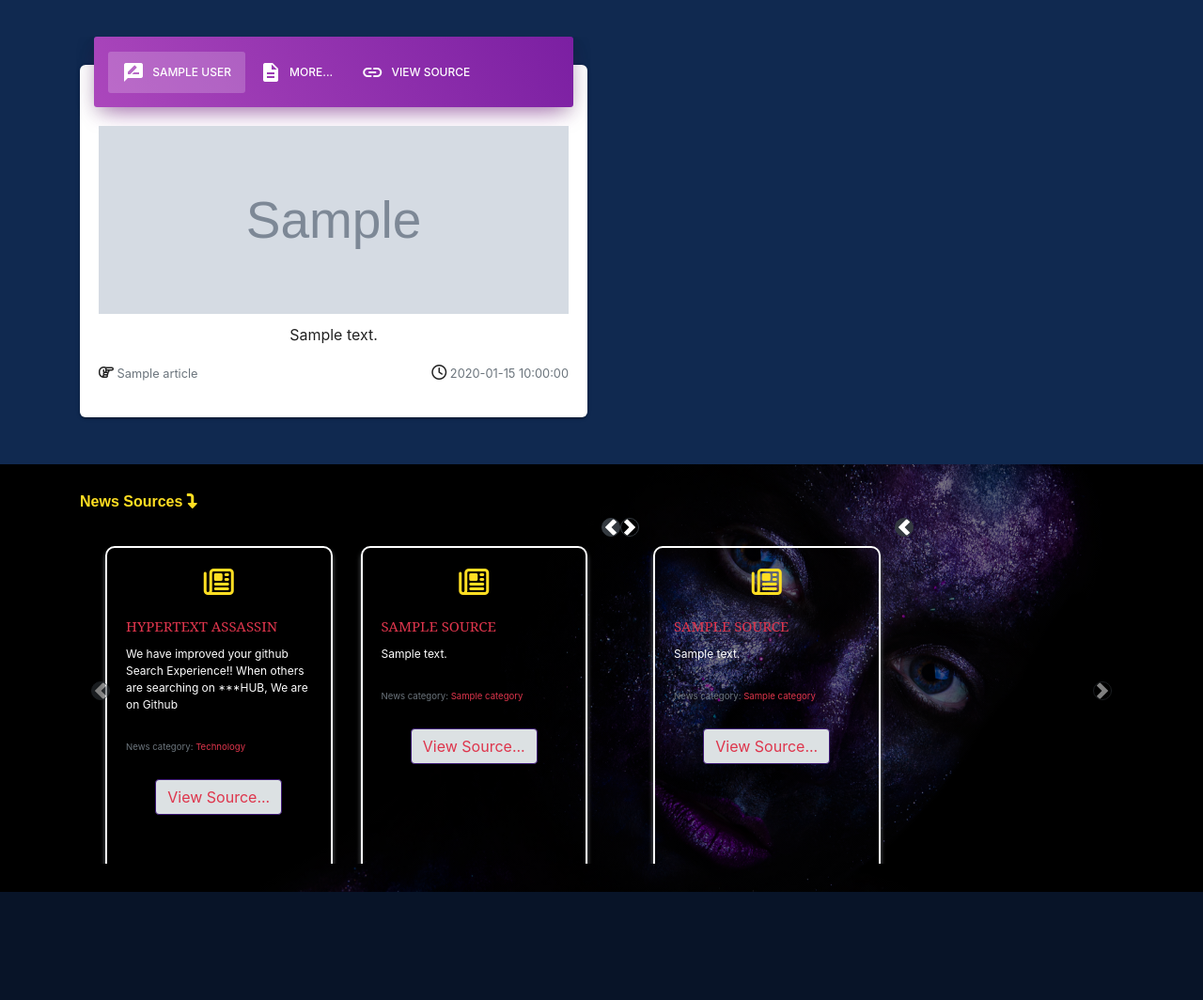
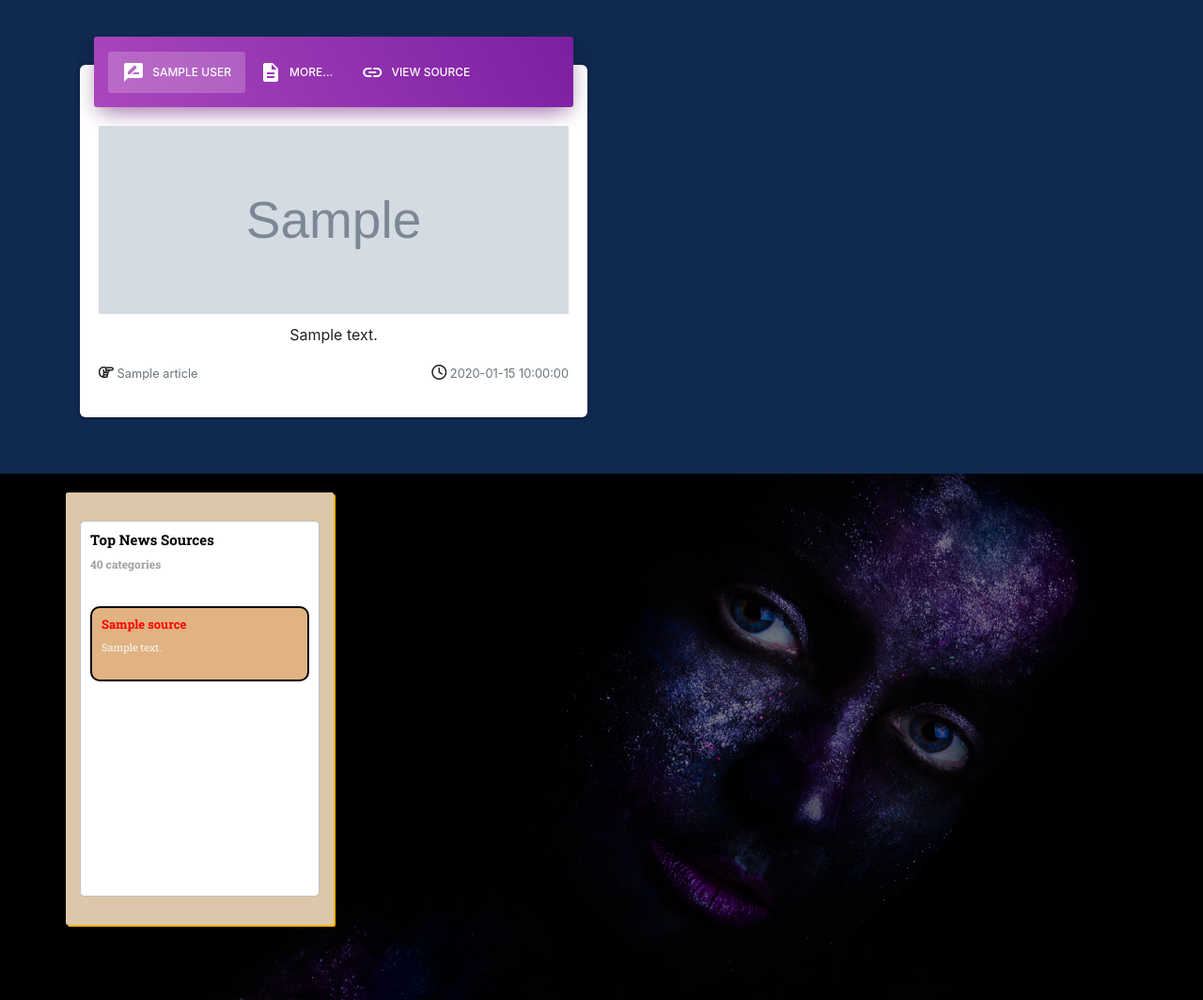
Before and after one commit to enockabere/The-News-Man, a Flask app: template app/templates/index.html in a window 1280 px wide. Shown: the part 1156-2220 px from the top of the page at 94% size. Before the commit the page ends 2105 px from the top, so only its background shows below. Run offline with Flask 2, Linux system fonts and the light colour scheme; the template is opened without the code that fills it: most values are stand-ins (such as "Sample title", 1, 10 or a date in 2020); grey boxes marked "Sample" are stand-in pictures; some libraries are stand-ins or nearby versions; some web fonts are replaced.

Commit message:
update sources

```diff
--- a/app/static/css/style.css
+++ b/app/static/css/style.css
@@ -103,6 +103,64 @@ body{
   #myBtn:hover {
     background-color: #555;
   }
+  #scrolls{
+      background: white;
+      margin-top: 30px;
+      border-radius: 5px;
+      border: 1px solid #BFBFBF;
+      height:50vh;
+  }
+  #scroller{
+      background:#DCC7AA;
+      padding-bottom: 30px;
+      margin-top: 20px;
+      border-radius: 2px;
+      box-shadow: 2px 2px #feb300;
+  }
+  .start{
+      padding: 10px;
+  }
+  .start h4{
+    font-size: 15px;
+    color: black;
+    font-family: 'Roboto Slab', serif;
+    font-weight: bold;
+}
+.start p{
+    font-size: 12px;
+    color: rgb(163, 159, 159);
+    font-family: 'Roboto Slab', serif;
+}
+  .info{
+      padding:10px;
+      border: 2px solid black;
+      display: flex;
+    overflow: hidden;
+    margin: 10px;
+    background-color:#e1b382;
+    border-radius:10px;
+  }
+  .info h6{
+    font-size: 13px;
+    color: red;
+    font-family: 'Roboto Slab', serif;
+    font-weight: bold;
+    text-decoration: none;
+
+}
+.info p{
+    font-size: 11px;
+    color: rgb(248, 244, 244);
+    font-family: 'Roboto Slab', serif;
+    text-decoration: none;
+}
+.info h6:hover{
+    text-decoration: none;
+
+}
+.info p:hover{
+    text-decoration: none;
+}
 /* Hero Section */
 .hero{
     background:
@@ -162,7 +220,9 @@ body{
   }
 
 /* sources section */
-.sources{
+
+.source{
+    height:70vh;
     background:linear-gradient(
         rgba(0, 0, 0, 0.5),
         rgba(0, 0, 0, 0.5)
@@ -171,90 +231,10 @@ body{
     background-repeat: no-repeat;
     background-size: cover;
     background-attachment: fixed;
-}
-#sources{
-    padding-top: 30px;
     padding-bottom: 30px;
-    margin-top: 20px;
 }
 
-.section-header{
-    font-size: 16px;
-	text-align: left;
-	font-family: 'Noto Sans SC', sans-serif;
-	color: #ffde22;
-	font-weight: 700;
-	text-decoration: none;
-}
-@media (max-width: 768px) {
-    .carousel-inner .carousel-item > div {
-        display: none;
-    }
-    .carousel-inner .carousel-item > div:first-child {
-        display: block;
-    }
-}
 
-.carousel-inner .carousel-item.active,
-.carousel-inner .carousel-item-next,
-.carousel-inner .carousel-item-prev {
-    display: flex;
-}
-
-/* display 3 */
-@media (min-width: 768px) {
-
-    .carousel-inner .carousel-item-right.active,
-    .carousel-inner .carousel-item-next {
-      transform: translateX(33.333%);
-    }
-
-    .carousel-inner .carousel-item-left.active,
-    .carousel-inner .carousel-item-prev {
-      transform: translateX(-33.333%);
-    }
-}
-
-.carousel-inner .carousel-item-right,
-.carousel-inner .carousel-item-left{
-  transform: translateX(0);
-}
-.carousel-control-prev-icon{
-    background-color: black;
-    color: red;
-}
-.icos{
-    color: #ffde22;
-    padding-top: 20px;
-}
-#sCard{
-    background: transparent;
-    box-shadow: 0 4px 5px 0 #626768;
-    transition: 0.3s;
-	border-radius: 10px;
-    border: 2px solid white;
-
-}
-#sCard:hover{
-    background: transparent;
-    box-shadow: none;
-    border-radius: 10px;
-    border: 2px solid #3C1874;
-}
-.card-title{
-    font-family: 'Noto Serif', serif;
-    text-transform: uppercase;
-    font-size: 15px;
-    font-weight: 400;
-	color: #DE354C;
-    text-align: left;
-}
-.card-text{
-    color: white;
-	padding-bottom: 10px;
-    text-align:left;
-    font-size: 12px;
-}
 #vw{
     background-color: #DCE1E3;
     border-color: #3C1874;
@@ -302,6 +282,7 @@ body{
 /* article */
 .article{
     padding-top: 40px;
+    padding-bottom:30px;
 }
 div.card {
     border: 0;
--- a/app/static/js/main.js
+++ b/app/static/js/main.js
@@ -1,24 +1,8 @@
-$('#recipeCarousel').carousel({
-  interval: 10000
+var tooltipTriggerList = [].slice.call(document.querySelectorAll('[data-bs-toggle="tooltip"]'))
+var tooltipList = tooltipTriggerList.map(function (tooltipTriggerEl) {
+  return new bootstrap.Tooltip(tooltipTriggerEl)
 })
 
-$('.carousel .carousel-item').each(function () {
-  var minPerSlide = 4;
-  var next = $(this).next();
-  if (!next.length) {
-    next = $(this).siblings(':first');
-  }
-  next.children(':first-child').clone().appendTo($(this));
-
-  for (var i = 0; i < minPerSlide; i++) {
-    next = next.next();
-    if (!next.length) {
-      next = $(this).siblings(':first');
-    }
-
-    next.children(':first-child').clone().appendTo($(this));
-  }
-});
 $(document).ready(function () {
   $("#sCard").hover(function (event) {
     event.preventDefault();
--- a/app/templates/base.html
+++ b/app/templates/base.html
@@ -23,6 +23,9 @@
     {% endif %}
     <link rel="preconnect" href="https://fonts.googleapis.com">
 <link rel="preconnect" href="https://fonts.gstatic.com" crossorigin>
+<link href="https://fonts.googleapis.com/css2?family=Roboto+Slab:wght@300&display=swap" rel="stylesheet">
+    <link rel="preconnect" href="https://fonts.googleapis.com">
+<link rel="preconnect" href="https://fonts.gstatic.com" crossorigin>
 <link href="https://fonts.googleapis.com/css2?family=Cinzel:wght@600&family=Merriweather+Sans:ital,wght@1,300&family=Recursive&family=Style+Script&family=Yanone+Kaffeesatz&display=swap" rel="stylesheet">
 </head>
 
@@ -42,6 +45,11 @@
 
     {% block article %}
     {% endblock %}
+
+    {% block source %}
+    {% include 'sources.html' %}
+    {% endblock %}
+
     {% block sources %}
     {% endblock %}
 
--- a/app/templates/index.html
+++ b/app/templates/index.html
@@ -66,51 +66,3 @@
   </div>
 </section>
 {% endblock %}
-{% block sources %}
-<section class="sources">
-  <div class="container text-center" id="sources">
-    <div class="row">
-      <div class="col-md-12">
-        <h3 class="section-header">News Sources <i class="fas fa-level-down-alt"></i></h3>
-      </div>
-    </div>
-    <div class="row mx-auto my-auto">
-      <div id="recipeCarousel" class="carousel slide w-100" data-ride="carousel">
-        <div class="carousel-inner w-100" role="listbox">
-          <div class="carousel-item active">
-            <div class="col-md-3">
-              <div class="card h-100" id="sCard">
-                <div class="icos">
-                  <i id="Three" class="far fa-newspaper fa-2x"></i>
-                </div>
-                <div class="card-body">
-                  <h5 class="card-title">Hypertext Assassin</h5>
-                  <p class="card-text">We have improved your github Search Experience!! When others are searching on
-                    ***HUB, We are on Github</p>
-                  <p class="card-text"><small class="text-muted">News category: <span class="cat">Technology</span>
-                    </small></p>
-                  <a href="https://enockabere.github.io/Git-Search/sidebar">
-                    <button id="vw" class="btn btn-primary" type="button">
-                      View Source...
-                    </button>
-                  </a>
-                </div>
-              </div>
-            </div>
-          </div>
-          {{ macro.displayNewsSources(sources)}}
-          <a class="carousel-control-prev w-auto" href="#recipeCarousel" role="button" data-slide="prev">
-            <span id="controller" class="carousel-control-prev-icon bg-dark border border-dark rounded-circle"
-              aria-hidden="true"></span>
-            <span class="sr-only">Previous</span>
-          </a>
-          <a class="carousel-control-next w-auto" href="#recipeCarousel" role="button" data-slide="next">
-            <span id="controller" class="carousel-control-next-icon badge-dark border border-dark rounded-circle"
-              aria-hidden="true"></span>
-            <span class="sr-only">Next</span>
-          </a>
-        </div>
-      </div>
-    </div>
-</section>
-{% endblock %}
--- a/app/templates/macros.html
+++ b/app/templates/macros.html
@@ -1,23 +1,15 @@
 {% macro displayNewsSources(sources_list) %}
     {% for sources in sources_list %}
-        <div class="carousel-item">
-            <div class="col-md-3">
-                <div class="card h-100" id="sCard">
-                    <div class="icos">
-                        <i id= "Three" class="far fa-newspaper fa-2x"></i>
-                    </div>
-                    <div class="card-body">
-                      <h5 class="card-title">{{sources.name}}</h5>
-                      <p class="card-text">{{sources.description}}</p>
-                      <p class="card-text"><small class="text-muted">News category: <span class="cat">{{sources.category}}</span> </small></p>
-                      <a href="{{sources.url}}">
-                        <button id="vw" class="btn btn-primary" type="button">
-                            View Source...
-                          </button>
-                      </a>
-                    </div>
-                  </div>
+        <a href="{{sources.url}}" target="_blank" data-bs-toggle="tooltip" data-bs-placement="top" title="click to view source">
+            <div class="info" id="count">
+                <div>
+                 <h6>{{sources.name}}</h6>
+                 <p>
+                    {{sources.description|truncate(50)}}
+                 </p>
+
+                </div>
             </div>
-        </div>
+        </a>
     {% endfor %}
 {% endmacro %}
--- /dev/null
+++ b/app/templates/sources.html
@@ -0,0 +1,18 @@
+{% import 'macros.html' as macro %}
+{% block source %}
+<section class="source">
+    <div class="container">
+        <div class="row">
+            <div class="col-md-3" id="scroller">
+               <div class="overflow-auto" id="scrolls">
+                   <div class="start">
+                    <h4>Top News Sources</h4>
+                    <p><strong><span id="disp">40 </span> categories</strong></p>
+                   </div>
+                   {{ macro.displayNewsSources(sources)}}
+               </div>
+            </div>
+        </div>
+    </div>
+</section>
+{% endblock %}
```
